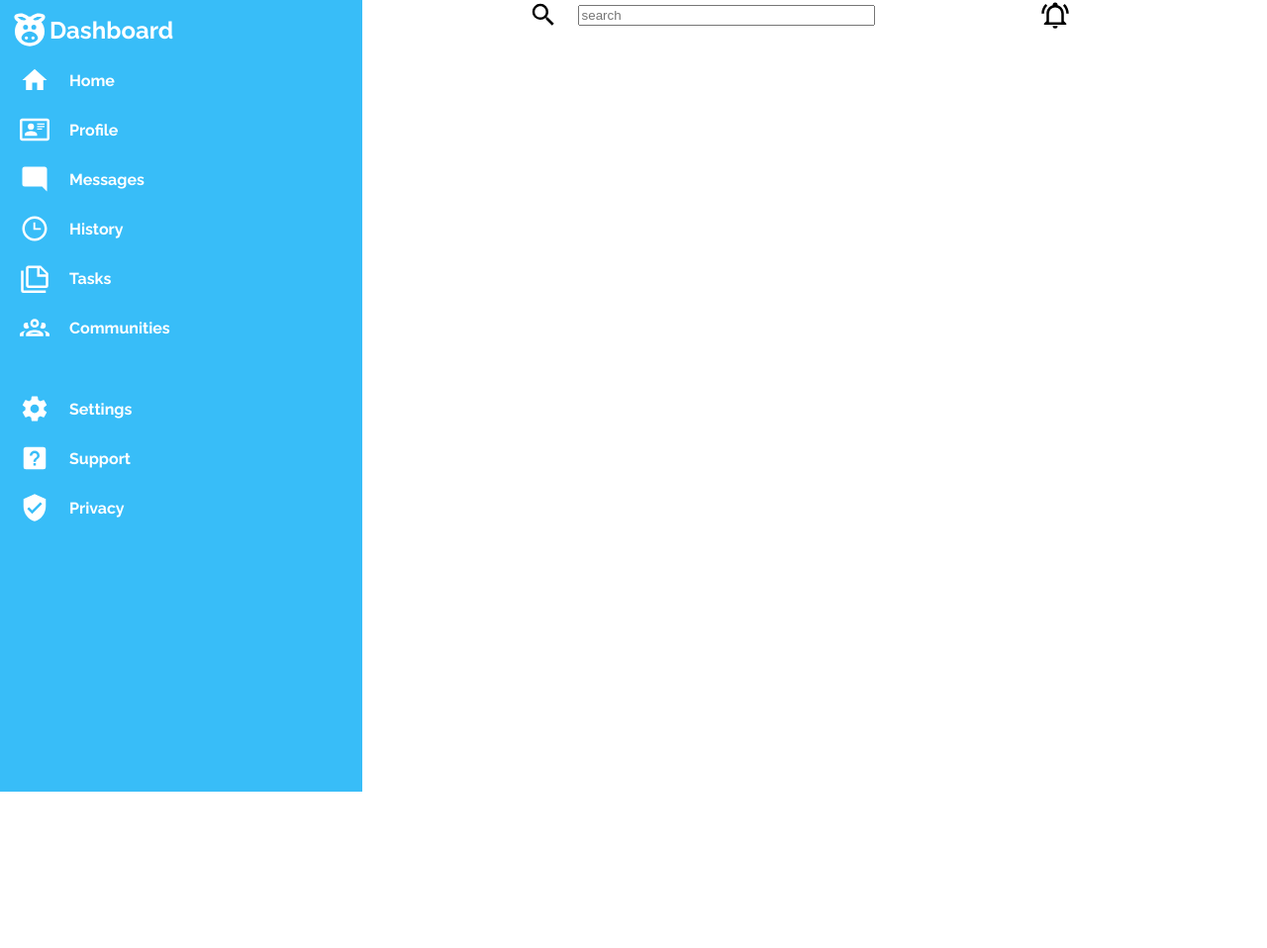
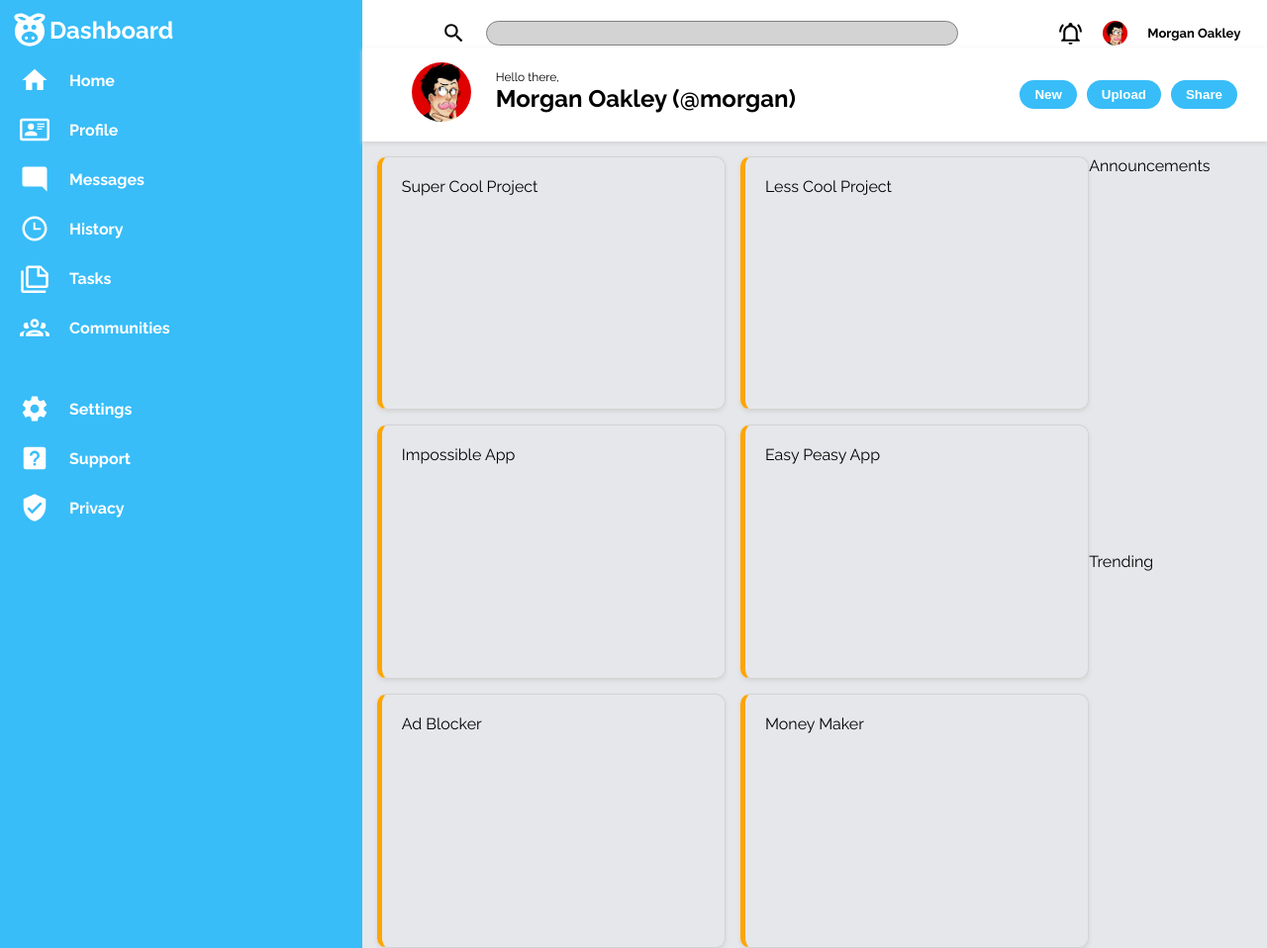
Before and after one commit to xClune/admin-dashboard, a plain HTML site: page index.html in a window 1280 px wide. Shown: the whole page at 99% size. Before the commit the page ends 800 px from the top, so only its background shows below. Drawn offline with Linux system fonts and the light colour scheme.

Commit message:
Create Header and Main Section HTML and Style

```diff
--- a/index.html
+++ b/index.html
@@ -31,17 +31,44 @@
             <div class="search-notifications">
                 <div class="search">
                     <img src="/img/icons/magnify.svg" alt="">
-                    <input type="search" name="search-bar" id="search-bar" placeholder="search">
+                    <input type="search" name="search-bar" id="search-bar">
                 </div>
                 <div class="notifications">
                     <img src="img/icons/bell-ring-outline.svg">
+                    <img src="/img/channel-2.jpeg" id="profile-icon">
+                    <div id="name-display">Morgan Oakley</div>
                 </div>
             </div>
-            <div class="profile"></div>
+            <div class="header-bottom">
+                <div class="profile">
+                    <img src="/img/channel-2.jpeg" id="profile-icon2">
+                    <div class="greeting">
+                        <p>Hello there,</p>
+                        <div class="greeting-name">Morgan Oakley (@morgan)</div>
+                    </div>
+                </div>
+                <div class="buttons">
+                    <button>New</button>
+                    <button>Upload</button>
+                    <button>Share</button>
+                </div>
+            </div>
         </header>
         <div class="main-content">
-            <div class="projects"></div>
-            <div class="announcements"></div>
+            <div class="projects">
+                <div class="project-card">Super Cool Project</div>
+                <div class="project-card">Less Cool Project</div>
+                <div class="project-card">Impossible App</div>
+                <div class="project-card">Easy Peasy App</div>
+                <div class="project-card">Ad Blocker</div>
+                <div class="project-card">Money Maker</div>
+            </div>
+            <div class="ann-trending">
+                <div class="announcements">Announcements</div>
+                <div class="trending">
+                    Trending
+                </div>
+            </div>
         </div>
     </div>
 </body>
--- a/styles.css
+++ b/styles.css
@@ -10,7 +10,6 @@ body {
     display: grid;
     grid-template-columns: 1fr 2.5fr;
 
-    height: 100vh;
 }
 
 
@@ -68,12 +67,16 @@ li img {
 }
 
 /* Main Content */
+
+/* Header */
 header {
-    display: flex;
-    flex-direction: column;
+    display: grid;
+    grid-template-rows: 1fr 2fr;
     width: 100%;
 }
 
+
+/* Search & Notifications Section */
 .search-notifications {
     display: grid;
     grid-template-columns: 3fr 1fr;
@@ -81,10 +84,12 @@ header {
     align-items: center;
     justify-content: center;
 
+    margin-top: 20px;
+    margin-right: 5px;
 }
 
 .search-notifications img {
-    height: 30px;
+    height: 25px;
     margin-right: 20px;
 }
 
@@ -95,10 +100,123 @@ header {
 }
 
 .search input {
-    width: 300px;
+    width: 70%;
+    height: 25px;
+
+    border: solid 1px grey;
+    background-color: lightgray;
+
+    border-radius: 13px;
 }
 
 .notifications {
     display: flex;
-    align-items: flex-end;
+    align-items: center;
+
+    justify-content: center;
 }
+
+#name-display {
+    font-size: 13px;
+    font-weight: bold;
+}
+
+#profile-icon {
+    border-radius: 15px;
+}
+
+/* Profile & Button Section */
+
+.header-bottom {
+    display: flex;
+    box-shadow: 0px 2px 4px 0px lightgray;
+}
+
+.profile {
+    display: flex;
+    align-items: center;
+    justify-content: flex-start;
+
+    width: 100%;
+
+    margin-top: 15px;
+    margin-left: 50px;
+    padding-bottom: 20px;
+}
+
+#profile-icon2 {
+    height: 60px;
+    border-radius: 30px;
+
+    margin-right: 25px;
+}
+
+p {
+    margin: 0;
+    font-size: 12px;
+}
+
+.greeting-name {
+    font-size: 24px;
+    font-weight:  bold;
+}
+
+.buttons {
+    display: flex;
+    align-items: center;
+
+    justify-content: center;
+
+    margin-right: 20px;
+}
+
+.buttons button {
+    background-color: #38bdf8;
+    color: white;
+    font-weight: bold;
+    border: none;
+
+    padding: 7px 15px;
+    border-radius: 20px;
+    margin-right: 10px;
+}
+
+/* Main Section */
+
+.main-content {
+    background-color: #e5e7eb;
+    height: 100vh;
+    display: flex;
+    flex-direction: row;
+    padding-left: 15px;
+    padding-top: 15px;
+
+}
+
+.projects {
+    display: grid;
+    grid-template-columns: 1fr 1fr;
+    gap: 15px;
+    width: 80%;
+}
+
+.project-card {
+    border: 1px solid lightgray;
+    box-shadow: 0px 2px 4px 0px lightgray;
+    border-radius: 10px;
+    border-left: 5px solid orange;
+    padding: 20px;
+}
+
+.ann-trending {
+    display: grid;
+    grid-template-rows: 1fr 1fr;
+}
+
+.announcements {
+    display:grid;
+}
+
+.trending {
+    display:grid;
+}
```
Also changed, not shown: img/channel-2.jpeg (added), img/icons/eye-plus-outline.svg (added), img/icons/share-variant-outline.svg (added), img/icons/star-plus-outline.svg (added).
